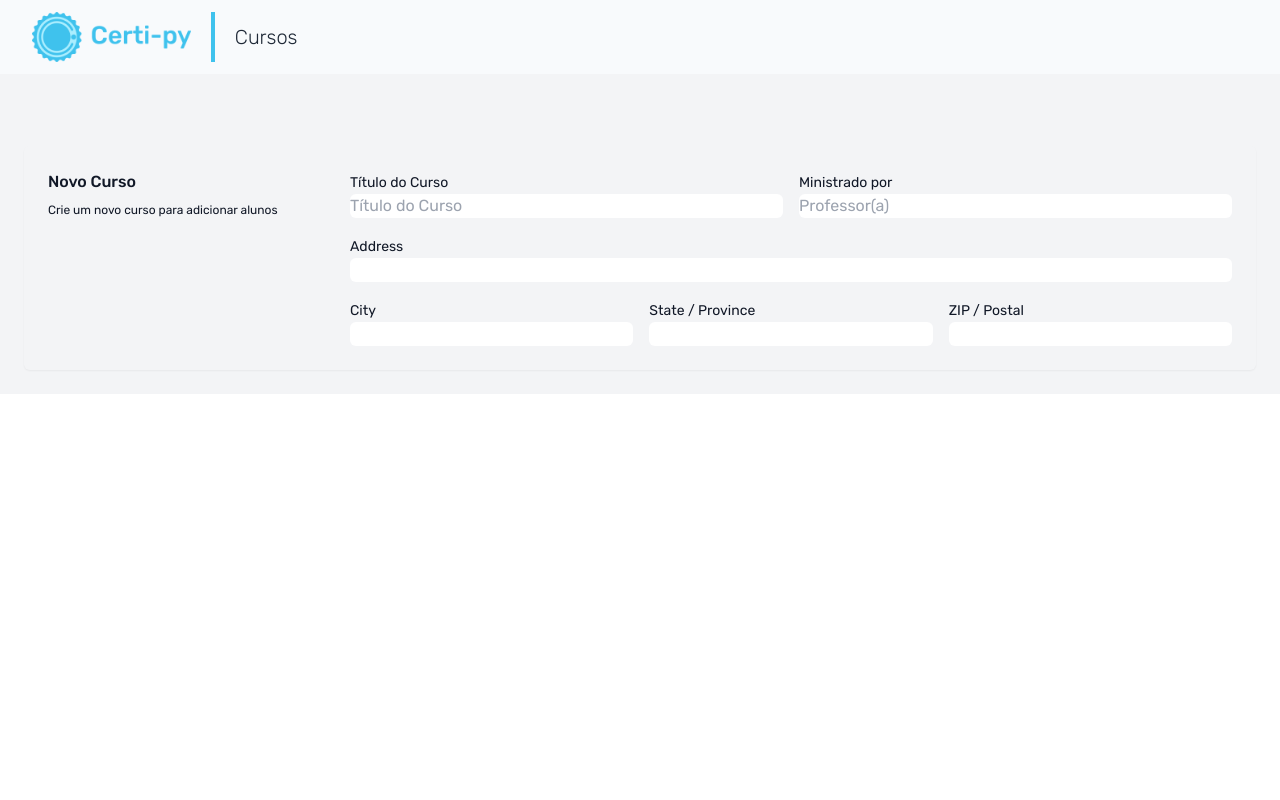
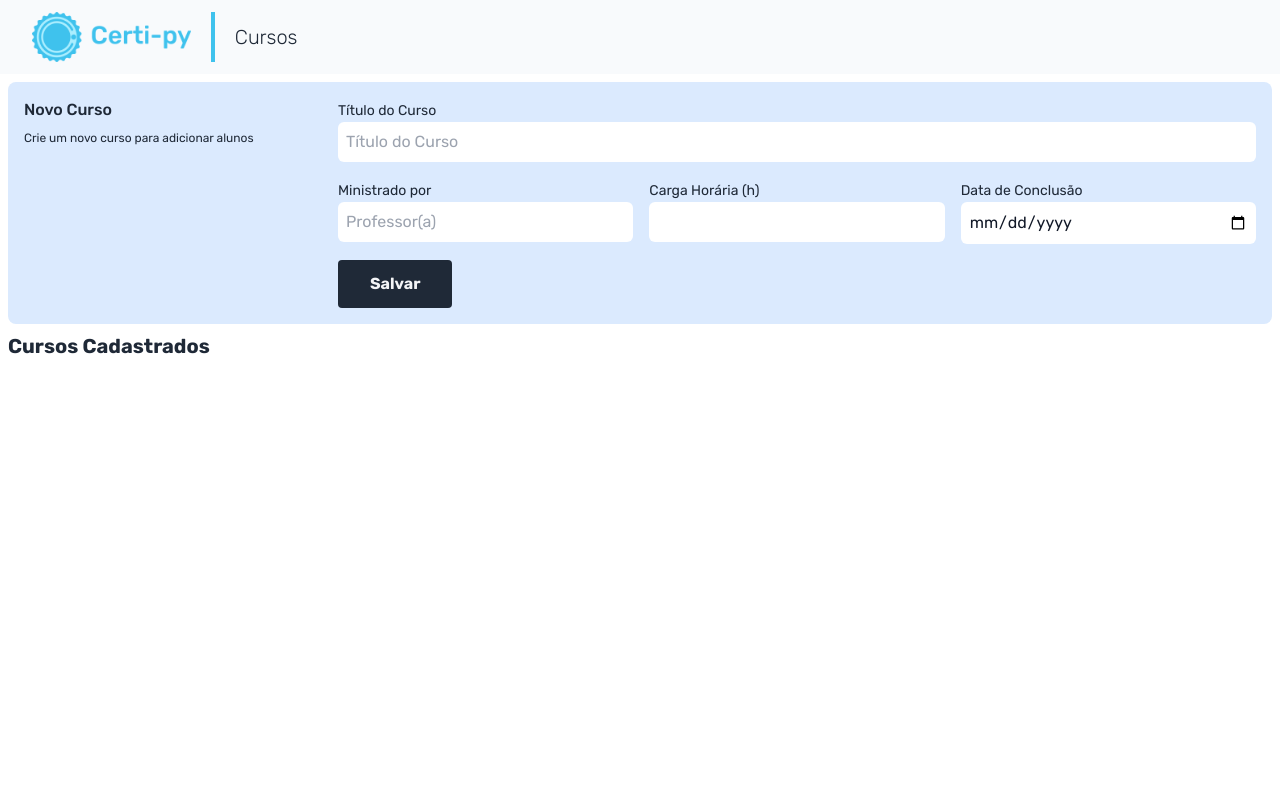
Before and after one commit to marcusvinoli/certi-py, a Django app: page /courses/ in a window 1280 px wide. Run offline with Django 4.2, Linux system fonts and the light colour scheme; data that the repository does not hold is empty; some libraries are stand-ins or nearby versions.

Commit message:
Added scoped content overflow.

```diff
--- a/certipy_project/certipy_app/templates/app/courses.html
+++ b/certipy_project/certipy_app/templates/app/courses.html
@@ -8,60 +8,55 @@
 {% endblock %}
 
 {% block app_slot %}
-<div class="p-6 bg-gray-100 text-gray-900">
+<div class="grow flex flex-col">
+	<div class="mx-2 mt-2 bg-blue-100 rounded-lg">
 		<form novalidate="" action="{% url 'Cursos' %}" method="post" class="container flex flex-col mx-auto space-y-12">
-		{% csrf_token %}
-		<fieldset class="grid grid-cols-4 gap-6 p-6 rounded-md shadow-sm dark:bg-gray-900">
+			<fieldset class="grid grid-cols-4 gap-6 p-4">
 				<div class="space-y-2 col-span-full lg:col-span-1">
 					<p class="font-medium">Novo Curso</p>
 					<p class="text-xs">Crie um novo curso para adicionar alunos</p>
 				</div>
 				<div class="grid grid-cols-6 gap-4 col-span-full lg:col-span-3">
-				<div class="col-span-full sm:col-span-3">
+					<div class="col-span-full">
 						<label for="title" class="text-sm">Título do Curso</label>
-					<input id="title" type="text" placeholder="Título do Curso" class="w-full rounded-md focus:ring focus:ri text-gray-900 border-gray-300 focus:ri">
-				</div>
-				<div class="col-span-full sm:col-span-3">
-					<label for="teacher" class="text-sm">Ministrado por</label>
-					<input id="teacher" type="text" placeholder="Professor(a)" class="w-full rounded-md focus:ring focus:ri text-gray-900 border-gray-300 focus:ri">
-				</div>
-				<div class="col-span-full">
-					<label for="address" class="text-sm">Address</label>
-					<input id="address" type="text" placeholder="" class="w-full rounded-md focus:ring focus:ri text-gray-900 border-gray-300 focus:ri">
+						<input id="title" name="title" type="text" placeholder="Título do Curso" class="w-full p-2 rounded-md focus:ring focus:ri text-gray-900 border-gray-300 focus:ri" required>
 					</div>
 					<div class="col-span-full sm:col-span-2">
-					<label for="city" class="text-sm">City</label>
-					<input id="city" type="text" placeholder="" class="w-full rounded-md focus:ring focus:ri text-gray-900 border-gray-300 focus:ri">
+						<label for="teacher" class="text-sm">Ministrado por</label>
+						<input id="teacher" name="teacher" type="text" placeholder="Professor(a)" class="w-full p-2 rounded-md focus:ring focus:ri text-gray-900 border-gray-300 focus:ri" required>
 					</div>
 					<div class="col-span-full sm:col-span-2">
-					<label for="state" class="text-sm">State / Province</label>
-					<input id="state" type="text" placeholder="" class="w-full rounded-md focus:ring focus:ri text-gray-900 border-gray-300 focus:ri">
+						<label for="workload" class="text-sm">Carga Horária (h)</label>
+						<input id="workload" name="workload" type="number" class="w-full p-2 rounded-md focus:ring focus:ri text-gray-900 border-gray-300 focus:ri" required>
 					</div>
 					<div class="col-span-full sm:col-span-2">
-					<label for="zip" class="text-sm">ZIP / Postal</label>
-					<input id="zip" type="text" placeholder="" class="w-full rounded-md focus:ring focus:ri text-gray-900 border-gray-300 focus:ri">
+						<label for="date" class="text-sm">Data de Conclusão</label>
+						<input id="date" name="date" type="date" class="w-full p-2 rounded-md focus:ring focus:ri text-gray-900 border-gray-300 focus:ri" required>
+					</div>
+					{% csrf_token %}
+					<div class="col-span-full">
+						<button type="submit" class="px-8 py-3 font-semibold rounded bg-gray-800 text-gray-100">Salvar</button>
 					</div>
 				</div>
 			</fieldset>
-		<!-- <div class="bg-blue-200 flex flex-col w-full">
-			<div class="mb-3">
-				<label for="title" class="block">Título</label>
-				<input name="title" class="rounded-sm border" type="text">
-			</div>
-			<div class="mb-3">
-				<label for="teacher" class="block">Ministrado Por</label>
-				<input name="teacher" class="rounded-sm border" type="text">
-			</div>
-			<div class="mb-3">
-				<label for="workload" class="block">Carga Horária</label>
-				<input name="workload" class="rounded-sm border" type="number">
-				<label for="date" class="block">Data</label>
-				<input name="date" class="rounded-sm border" type="date">
-			</div>
-		</div> -->
 		</form>
 	</div>
-<div>
-
+	<div class="mx-2 mt-2">
+		<h1 class="font-bold text-xl">Cursos Cadastrados</h1>
+	</div>
+	<div class="relative grow mt-1 mb-1 mx-2">
+		<div class="absolute top-0 left-0 bottom-0 w-full overflow-auto flex flex-row gap-2 py-2 flex-wrap space-between">
+			{% for course in courses %}
+				<div class="bg-blue-200 rounded-lg px-4 py-2 min-w-56 grow">
+					<a href="/courses/{{course.id}}">
+						<h1 class="font-bold text-lg truncate">#{{course.id}} - {{course.title}}</h1>
+						<p class="truncate">{{course.workload}} h</p>
+						<p class="truncate">{{course.date}}</p>
+						<p class="truncate">{{course.teacher}}</p>
+					</a>
+				</div>
+			{% endfor %}
+		</div>
+	</div>
 </div>
 {% endblock %}
--- a/certipy_project/certipy_app/templates/app_base.html
+++ b/certipy_project/certipy_app/templates/app_base.html
@@ -1,7 +1,8 @@
 {% extends 'home_base.html' %}
 
 {% block body %}
-<body class="w-full h-full flex flex-col items-center justify-center" style="font-family: 'Rubik', 'Trebuchet MS', 'Lucida Sans Unicode', 'Lucida Grande', 'Lucida Sans', Arial, sans-serif;">
+<body class="absolute top-0 left-0 bottom-0 w-full" style="font-family: 'Rubik', 'Trebuchet MS', 'Lucida Sans Unicode', 'Lucida Grande', 'Lucida Sans', Arial, sans-serif;">
+	<main class="flex flex-col items-center justify-center h-full">
 		<div class="w-full bg-slate-50 p-3 flex flex-row items-center">
 			<div class="px-5 border-r-4 border-[#3fc2ed]">
 				{% load static %}
@@ -16,9 +17,10 @@
 				<h1 class="text-xl font-thin">{% block actions %}{% endblock %}</h1>
 			</div>
 		</div>
-	<div class="grow">
+		<div class="flex grow h-full">
 		{% block app_slot %}
 		{% endblock %}
 		</div>
+	</main>
 </body>
 {% endblock %}
```
Lines whose indentation alone changed are shown as unchanged.
